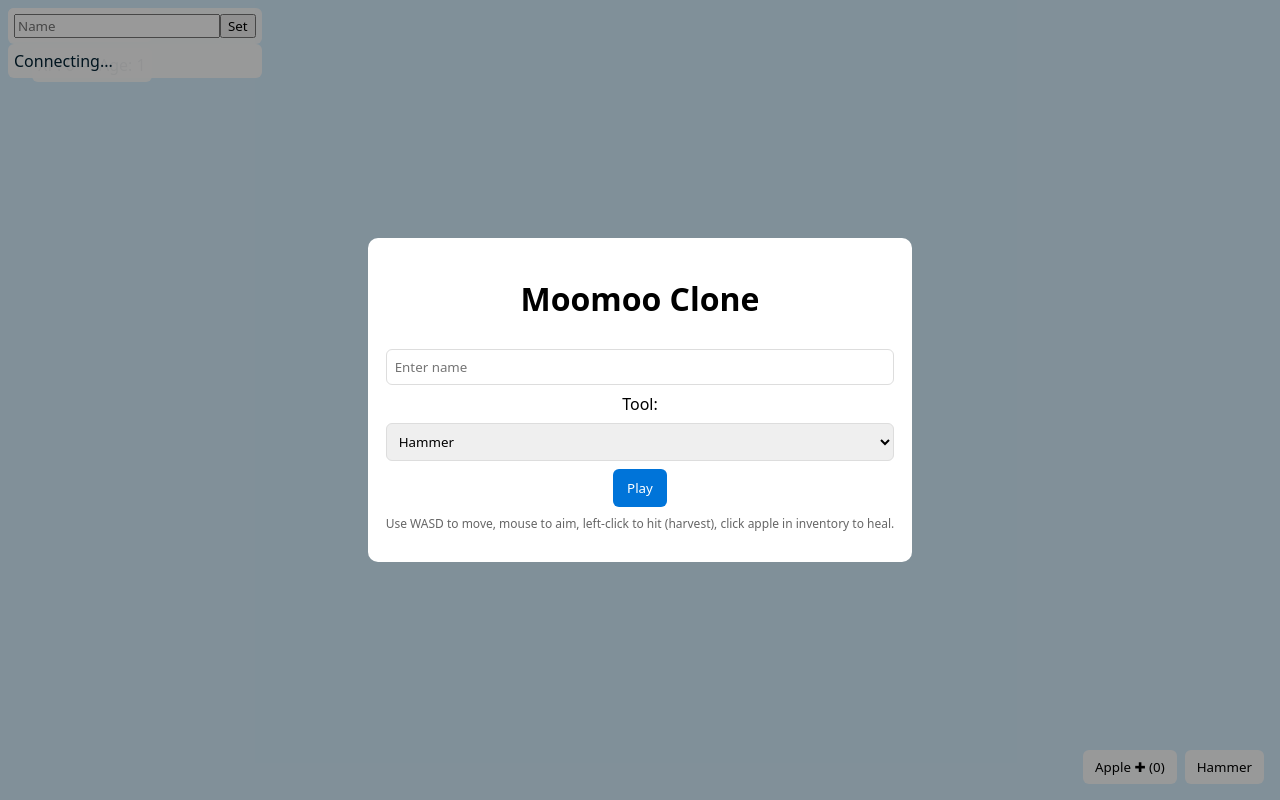
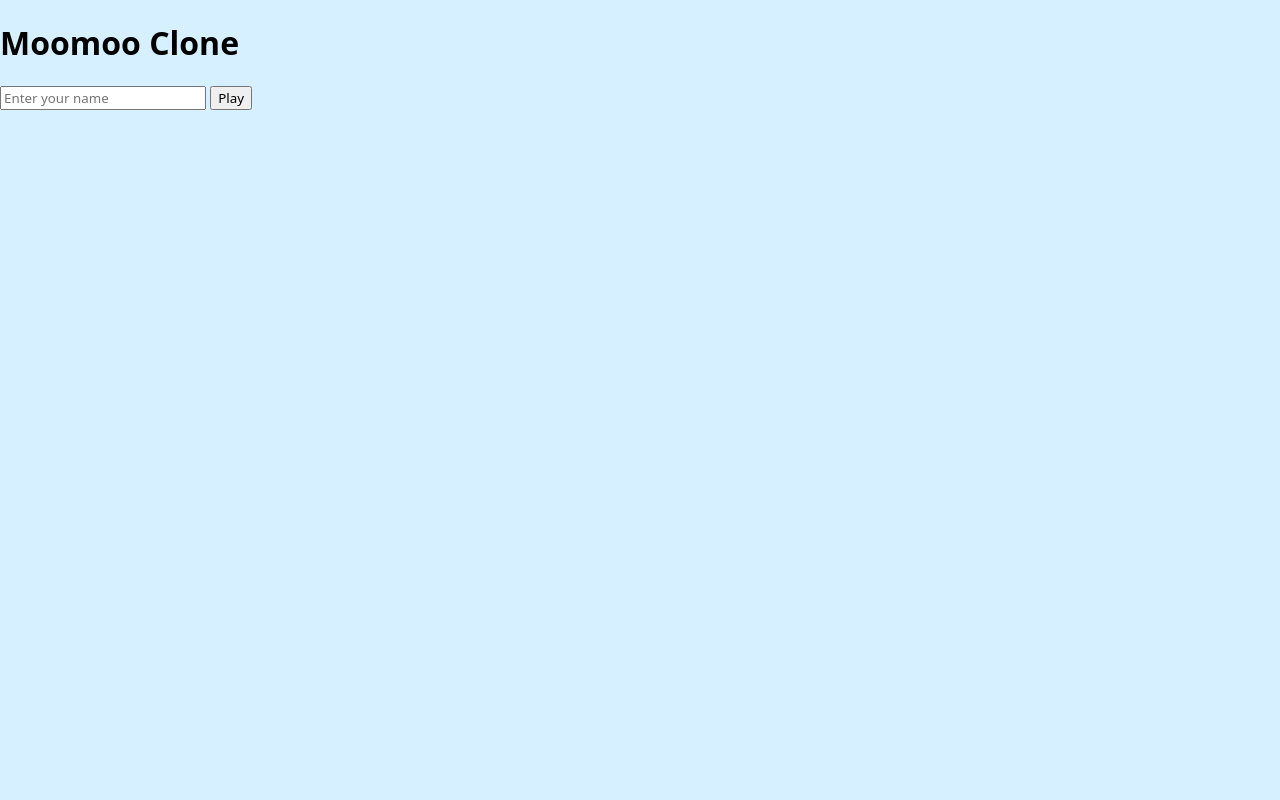
Before and after one commit to notwelltesto-hue/MazeTDF, a website: page public/index.html in a window 1280 px wide. Shown: the top 800 px of the page. Drawn offline with Linux system fonts and the light colour scheme.

Commit message:
Update index.html

```diff
--- a/public/index.html
+++ b/public/index.html
@@ -1,55 +1,26 @@
-<!doctype html>
+<!DOCTYPE html>
 <html>
 <head>
-<meta charset="utf-8"/>
-<meta name="viewport" content="width=device-width,initial-scale=1"/>
-<title>Moomoo Clone — Age Progression</title>
-<link rel="stylesheet" href="style.css">
+    <meta charset="UTF-8">
+    <title>Moomoo Clone</title>
+    <link rel="stylesheet" href="style.css">
 </head>
 <body>
-<div id="homeScreen" class="overlay">
-  <div class="panel">
-    <h1>Moomoo Clone</h1>
-    <input id="nameInputHome" placeholder="Enter name" maxlength="20"/>
-    <div class="row">
-      <label>Tool:</label>
-      <select id="toolSelect"><option value="hammer">Hammer</option><option value="hand">Hand</option></select>
+    <!-- Home Screen -->
+    <div id="homeScreen">
+        <h1>Moomoo Clone</h1>
+        <input id="nameInput" type="text" placeholder="Enter your name">
+        <button id="playBtn">Play</button>
     </div>
-    <button id="joinBtn">Play</button>
-    <p class="hint">Use WASD to move, mouse to aim, left-click to hit (harvest), click apple in inventory to heal.</p>
-  </div>
-</div>
 
-<div id="hud">
-  <div id="info">Not connected</div>
-  <div id="topBar">
-    <div id="nameWrap"></div>
-    <div id="xpWrap">XP: <span id="xpVal">0</span> — Age: <span id="ageVal">1</span></div>
-  </div>
-  <div id="inventory">
-    <button id="appleBtn">Apple ✚ (<span id="appleCount">0</span>)</button>
-    <button id="hammerBtn">Hammer</button>
-  </div>
-</div>
+    <!-- Game Canvas -->
+    <canvas id="gameCanvas"></canvas>
 
-<canvas id="game"></canvas>
-<script src="client.js"></script>
+    <!-- Hotbar -->
+    <div id="hotbar">
+        <div id="hotbarApple" class="hotbarSlot">🍎 0</div>
+    </div>
+
+    <script src="client.js"></script>
 </body>
 </html>
-<!doctype html>
-<html>
-<head>
-<meta charset="utf-8" />
-<meta name="viewport" content="width=device-width,initial-scale=1" />
-<title>Moomoo Clone (Prototype)</title>
-<link rel="stylesheet" href="style.css">
-</head>
-<body>
-<div id="hud">
-  <div id="nameWrap"><input id="nameInput" placeholder="Name" maxlength="20"/><button id="setName">Set</button></div>
-  <div id="info">Connecting...</div>
-</div>
-<canvas id="game"></canvas>
-<script src="client.js"></script>
-</body>
-</html>
```
